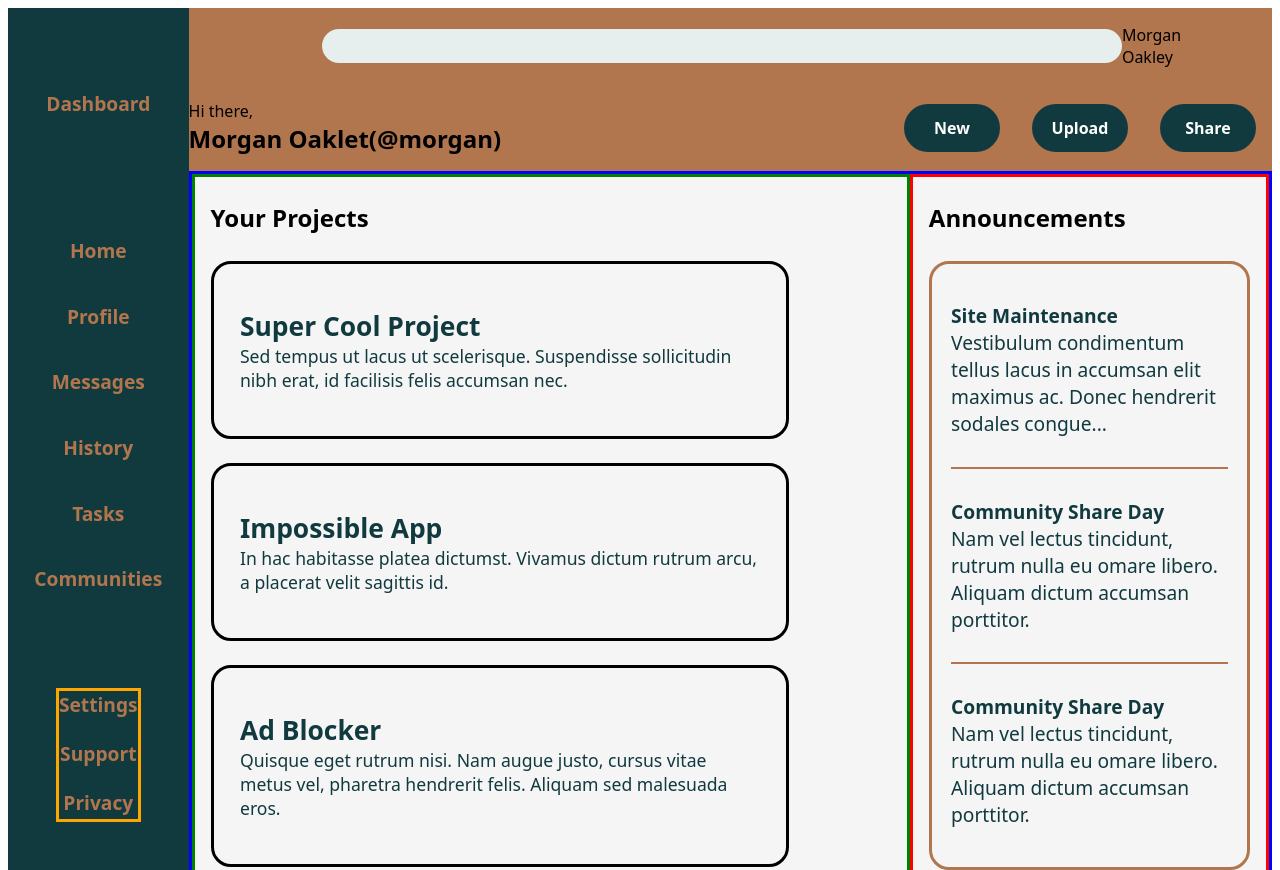
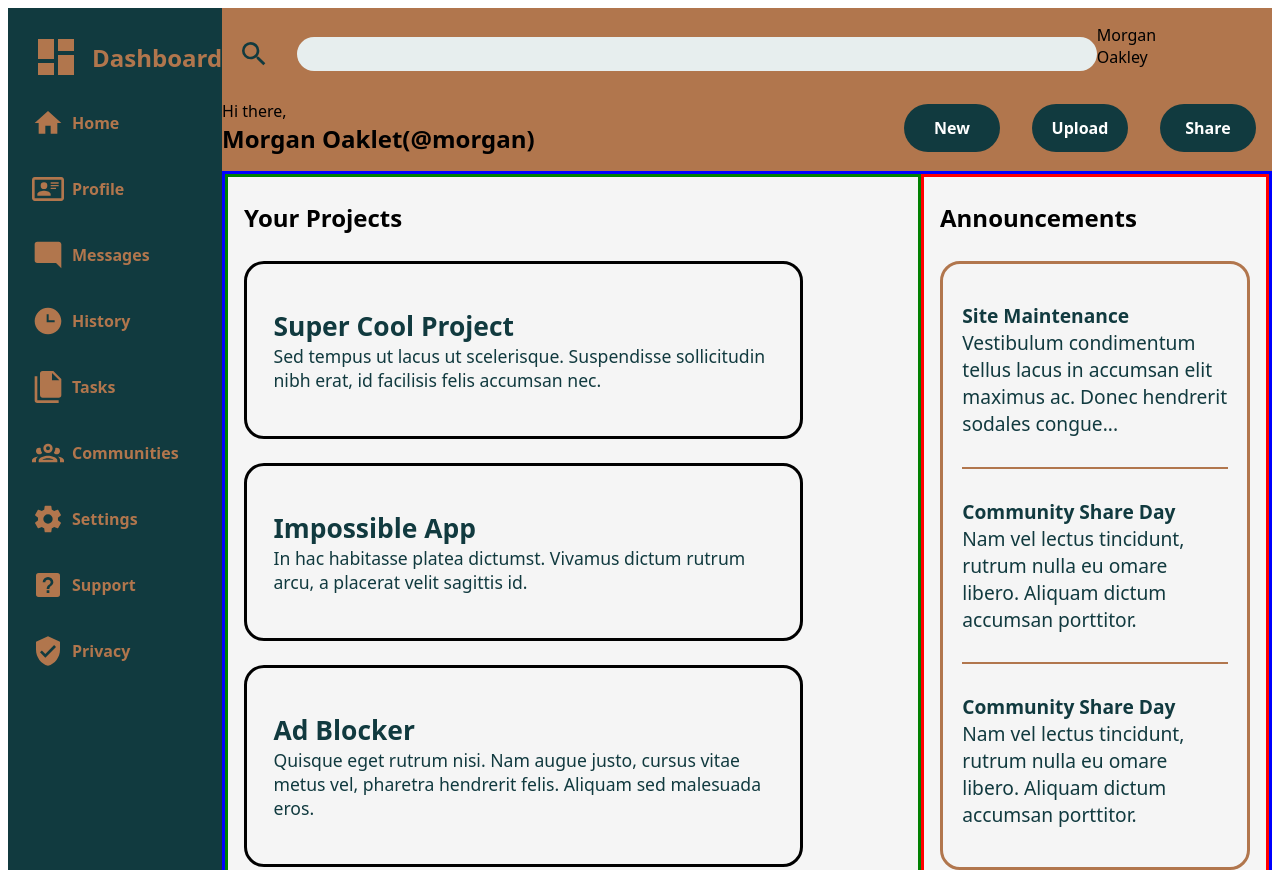
Before and after one commit to jo-and75/admin-dashboard, a plain HTML site: page index.html in a window 1280 px wide. Shown: the top 870 px of the page. Drawn offline with Linux system fonts and the light colour scheme.

Commit message:
Add icons to left sidebar

```diff
--- a/index.html
+++ b/index.html
@@ -13,6 +13,9 @@
       <div class="first-level">
         <div class="top-right">
           <form action="/search">
+            <svg xmlns="http://www.w3.org/2000/svg" viewBox="0 0 24 24"><path d="M9.5,3A6.5,6.5 0 0,1 16,9.5C16,11.11 15.41,12.59 14.44,13.73L14.71,14H15.5L20.5,19L19,20.5L14,15.5V14.71L13.73,14.44C12.59,15.41 11.11,16
+              9.5,16A6.5,6.5 0 0,1 3,9.5A6.5,6.5 0 0,1 9.5,3M9.5,5C7,5 5,7 5,9.5C5,12 7,14 9.5,14C12,14 14,12 14,9.5C14,7 12,5 9.5,5Z" />
+            </svg>
             <input type="" name="query" id="query" disabled>
           </form>
           <p>Morgan Oakley</p>
@@ -36,20 +39,65 @@
 
     <div class="left-sidebar">
       <div class="dashboard">
-        <div class="side-content">Dashboard</div>
+        <div class="side-content">
+          <svg xmlns="http://www.w3.org/2000/svg" viewBox="0 0 24 24"><path d="M13,3V9H21V3M13,21H21V11H13M3,21H11V15H3M3,13H11V3H3V13Z" /></svg>
+          Dashboard
+        </div>
       </div>
-      <div class="user-details">
-        <div class="side-content">Home</div>
-        <div class="side-content">Profile</div>
-        <div class="side-content">Messages</div>
-        <div class="side-content">History</div>
-        <div class="side-content">Tasks</div>
-        <div class="side-content">Communities</div>
+
+      <div class="side-content">
+        <svg xmlns="http://www.w3.org/2000/svg" viewBox="0 0 24 24"><path d="M10,20V14H14V20H19V12H22L12,3L2,12H5V20H10Z" /></svg>
+        Home
       </div>
-      <div class="account-settings">
-        <div class="side-content">Settings</div>
-        <div class="side-content">Support</div>
-        <div class="side-content">Privacy</div>
+      <div class="side-content">
+        <svg xmlns="http://www.w3.org/2000/svg" viewBox="0 0 24 24"><path d="M22,3H2C0.91,3.04 0.04,3.91 0,5V19C0.04,20.09 0.91,20.96
+          2,21H22C23.09,20.96 23.96,20.09 24,19V5C23.96,3.91 23.09,3.04 22,3M22,19H2V5H22V19M14,17V15.75C14,14.09 10.66,13.25 9,13.25C7.34,13.25 4,14.09
+          4,15.75V17H14M9,7A2.5,2.5 0 0,0 6.5,9.5A2.5,2.5 0 0,0 9,12A2.5,2.5 0 0,0 11.5,9.5A2.5,2.5 0 0,0 9,7M14,7V8H20V7H14M14,9V10H20V9H14M14,11V12H18V11H14" />
+        </svg>
+        Profile
+      </div>
+      <div class="side-content">
+        <svg xmlns="http://www.w3.org/2000/svg" viewBox="0 0 24 24"><path d="M22,4C22,2.89 21.1,2 20,2H4A2,2 0 0,0 2,4V16A2,2 0 0,0 4,18H18L22,22V4Z" /></svg>
+        Messages
+      </div>
+      <div class="side-content">
+        <svg xmlns="http://www.w3.org/2000/svg" viewBox="0 0 24 24"><path d="M12 2C6.5 2 2 6.5 2 12C2 17.5 6.5 22 12 22C17.5 22 22 17.5 22 12S17.5 2 12 2M17 13H11V7H12.5V11.5H17V13Z" /></svg>
+        History
+      </div>
+      <div class="side-content">
+        <svg xmlns="http://www.w3.org/2000/svg" viewBox="0 0 24 24"><path d="M15,7H20.5L15,1.5V7M8,0H16L22,6V18A2,2 0 0,1 20,20H8C6.89,20 6,19.1 6,18V2A2,2 0 0,1 8,0M4,4V22H20V24H4A2,2 0 0,1 2,22V4H4Z" /></svg>
+        Tasks
+      </div>
+      <div class="side-content">
+        <svg xmlns="http://www.w3.org/2000/svg" viewBox="0 0 24 24"><path d="M12,5A3.5,3.5 0 0,0 8.5,8.5A3.5,3.5 0 0,0 12,12A3.5,3.5 0 0,0 15.5,8.5A3.5,3.5 0 0,0 12,5M12,7A1.5,1.5 0 0,1 13.5,8.5A1.5,1.5 0
+          0,1 12,10A1.5,1.5 0 0,1 10.5,8.5A1.5,1.5 0 0,1 12,7M5.5,8A2.5,2.5 0 0,0 3,10.5C3,11.44 3.53,12.25 4.29,12.68C4.65,12.88 5.06,13 5.5,13C5.94,13 6.35,12.88 6.71,12.68C7.08,12.47 7.39,12.17
+          7.62,11.81C6.89,10.86 6.5,9.7 6.5,8.5C6.5,8.41 6.5,8.31 6.5,8.22C6.2,8.08 5.86,8 5.5,8M18.5,8C18.14,8 17.8,8.08 17.5,8.22C17.5,8.31 17.5,8.41 17.5,8.5C17.5,9.7 17.11,10.86 16.38,11.81C16.5,12 16.63,12.15 16.78,12.3C16.94,12.45
+          17.1,12.58 17.29,12.68C17.65,12.88 18.06,13 18.5,13C18.94,13 19.35,12.88 19.71,12.68C20.47,12.25 21,11.44 21,10.5A2.5,2.5 0 0,0 18.5,8M12,14C9.66,14 5,15.17 5,17.5V19H19V17.5C19,15.17 14.34,14 12,14M4.71,14.55C2.78,14.78 0,15.76
+          0,17.5V19H3V17.07C3,16.06 3.69,15.22 4.71,14.55M19.29,14.55C20.31,15.22 21,16.06 21,17.07V19H24V17.5C24,15.76 21.22,14.78 19.29,14.55M12,16C13.53,16 15.24,16.5 16.23,17H7.77C8.76,16.5 10.47,16 12,16Z" />
+        </svg>
+        Communities
+      </div>
+
+      <div class="side-content">
+        <svg xmlns="http://www.w3.org/2000/svg" viewBox="0 0 24 24"><path d="M12,15.5A3.5,3.5 0 0,1 8.5,12A3.5,3.5 0 0,1 12,8.5A3.5,3.5 0 0,1 15.5,12A3.5,3.5 0 0,1 12,15.5M19.43,12.97C19.47,12.65 19.5,12.33 19.5,12C19.5,11.67 19.47,11.34
+          19.43,11L21.54,9.37C21.73,9.22 21.78,8.95 21.66,8.73L19.66,5.27C19.54,5.05 19.27,4.96 19.05,5.05L16.56,6.05C16.04,5.66 15.5,5.32 14.87,5.07L14.5,2.42C14.46,2.18 14.25,2 14,2H10C9.75,2 9.54,2.18 9.5,2.42L9.13,5.07C8.5,5.32 7.96,5.66
+          7.44,6.05L4.95,5.05C4.73,4.96 4.46,5.05 4.34,5.27L2.34,8.73C2.21,8.95 2.27,9.22 2.46,9.37L4.57,11C4.53,11.34 4.5,11.67 4.5,12C4.5,12.33 4.53,12.65 4.57,12.97L2.46,14.63C2.27,14.78 2.21,15.05 2.34,15.27L4.34,18.73C4.46,18.95 4.73,19.03
+          4.95,18.95L7.44,17.94C7.96,18.34 8.5,18.68 9.13,18.93L9.5,21.58C9.54,21.82 9.75,22 10,22H14C14.25,22 14.46,21.82 14.5,21.58L14.87,18.93C15.5,18.67 16.04,18.34 16.56,17.94L19.05,18.95C19.27,19.03 19.54,18.95 19.66,18.73L21.66,15.27C21.78,15.05
+          21.73,14.78 21.54,14.63L19.43,12.97Z" />
+        </svg>
+        Settings
+      </div>
+      <div class="side-content">
+        <svg xmlns="http://www.w3.org/2000/svg" viewBox="0 0 24 24"><path d="M11,18H13V16H11V18M12,6A4,4 0 0,0 8,10H10A2,2 0 0,1 12,8A2,2 0
+          0,1 14,10C14,12 11,11.75 11,15H13C13,12.75 16,12.5 16,10A4,4 0 0,0 12,6M5,3H19A2,2 0 0,1 21,5V19A2,2 0 0,1 19,21H5A2,2 0 0,1 3,19V5A2,2 0 0,1 5,3Z" />
+        </svg>
+        Support
+      </div>
+      <div class="side-content">
+        <svg xmlns="http://www.w3.org/2000/svg" viewBox="0 0 24 24"><path
+          d="M10,17L6,13L7.41,11.59L10,14.17L16.59,7.58L18,9M12,1L3,5V11C3,16.55 6.84,21.74 12,23C17.16,21.74 21,16.55 21,11V5L12,1Z" />
+        </svg>
+        Privacy
       </div>
     </div>
 
@@ -133,25 +181,6 @@
         </div>
       </div>
     </div>
-
-
-
-
-
-
-
-
-
-
-
-
-
-
-
-
-
-
-
   </div>
 
 </body>
--- a/styles.css
+++ b/styles.css
@@ -22,16 +22,24 @@ ul,li{
   grid-row: 1 / -1;
   display: grid;
   grid-template-columns: 1fr;
-  grid-template-rows: repeat(7,0.3fr);
-  justify-items: center;
-  gap: 2em;
+  grid-template-rows: repeat(10,50px);
+  justify-items: flex-start;
+  gap: 1em;
   background-color: #113a3f;
   font-weight: bold;
-  font-size: 1.2em;
+  padding: 1.5em 0 0 1.5em ;
 }
 
 .side-content{
   color: #b1764d;
+  font-size: 1em;
+  /* border: solid yellow;   */
+  display: flex;
+  gap: 0.5em;
+  align-items: center;
+  /* grid-template-columns: 0.5fr 1fr;   */
+  /* align-items: center; */
+  /* padding: 0.5em; */
 }
 
 .header{
@@ -43,7 +51,7 @@ ul,li{
 
 .article{
   border: solid blue;
-  grid-column: 2;
+  grid-column: 2 / -1;
   display: grid;
   grid-template-columns: 2fr 1fr;
   background-color: whitesmoke;
@@ -80,24 +88,22 @@ ul,li{
   /* border: solid green;  */
   text-align: center;
   align-self: center;
+  display: flex;
+  align-items: center;
+  gap: 1em;
+  font-size: 1.5em;
 }
 
-.user-details{
-  /* border: solid rebeccapurple;  */
-  text-align: center;
-  align-self: center;
-  height: 20em;
-  display: grid;
-  gap: 0.5em;
-}
+
 
 .account-settings{
-  border: solid orange;
+  /* border: solid orange;  */
   text-align: center;
   align-self: center;
   height: 7em;
   display: grid;
   gap: 1em;
+  /* margin-top: ; */
 }
 
 .top-right{
@@ -108,13 +114,16 @@ ul,li{
 }
 
 form{
-  align-self: center;
-  /* border: solid orange; */
+  /* border: solid red;   */
+  display: flex;
+  align-items: center;
+  justify-content: flex-start;
+  padding: 1em 0 0 1em;
 }
 
 input{
   width: 60em;
-  margin-left: 10em;
+  margin-left: 2em;
   height: 2.5em;
   border-radius: 25px;
   background-color: rgb(231, 238, 238);
@@ -191,3 +200,12 @@ hr{
   border: solid orchid;
   border-radius: 20px;
 }
+
+svg{
+  fill: #b1764d;
+  height: 2em;
+}
+
+form > svg{
+  fill: #113a3f;
+}
```
